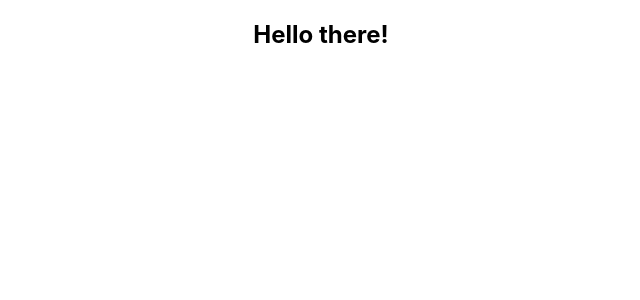
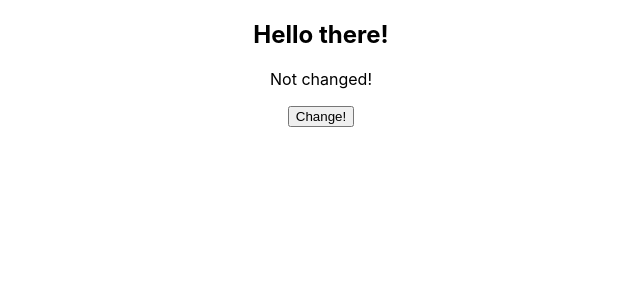
Before and after one commit to RZFalcore/udemy-react-course, a React (Create React App) app: page /auth in a window 1280 px wide. Shown: the top 300 px of the page, without its empty margins (319-959 px from the left). Built offline with nearby package versions, Linux system fonts and the light colour scheme.

Commit message:
added more test cases

```diff
--- a/src/components/TestingApp/Greeting.js
+++ b/src/components/TestingApp/Greeting.js
@@ -1,7 +1,17 @@
+import React, { useState } from "react";
+
 const Greeting = () => {
+  const [changedText, setChangedText] = useState(false);
+
+  const handleTextChange = () => {
+    setChangedText((flag) => !flag);
+  };
   return (
     <div>
       <h2>Hello there!</h2>
+      {changedText && <p>Changed!</p>}
+      {!changedText && <p>Not changed!</p>}
+      <button onClick={handleTextChange}>Change!</button>
     </div>
   );
 };
```
Also changed, not shown: 1 other file (tests, documents, lock files or other folders).
